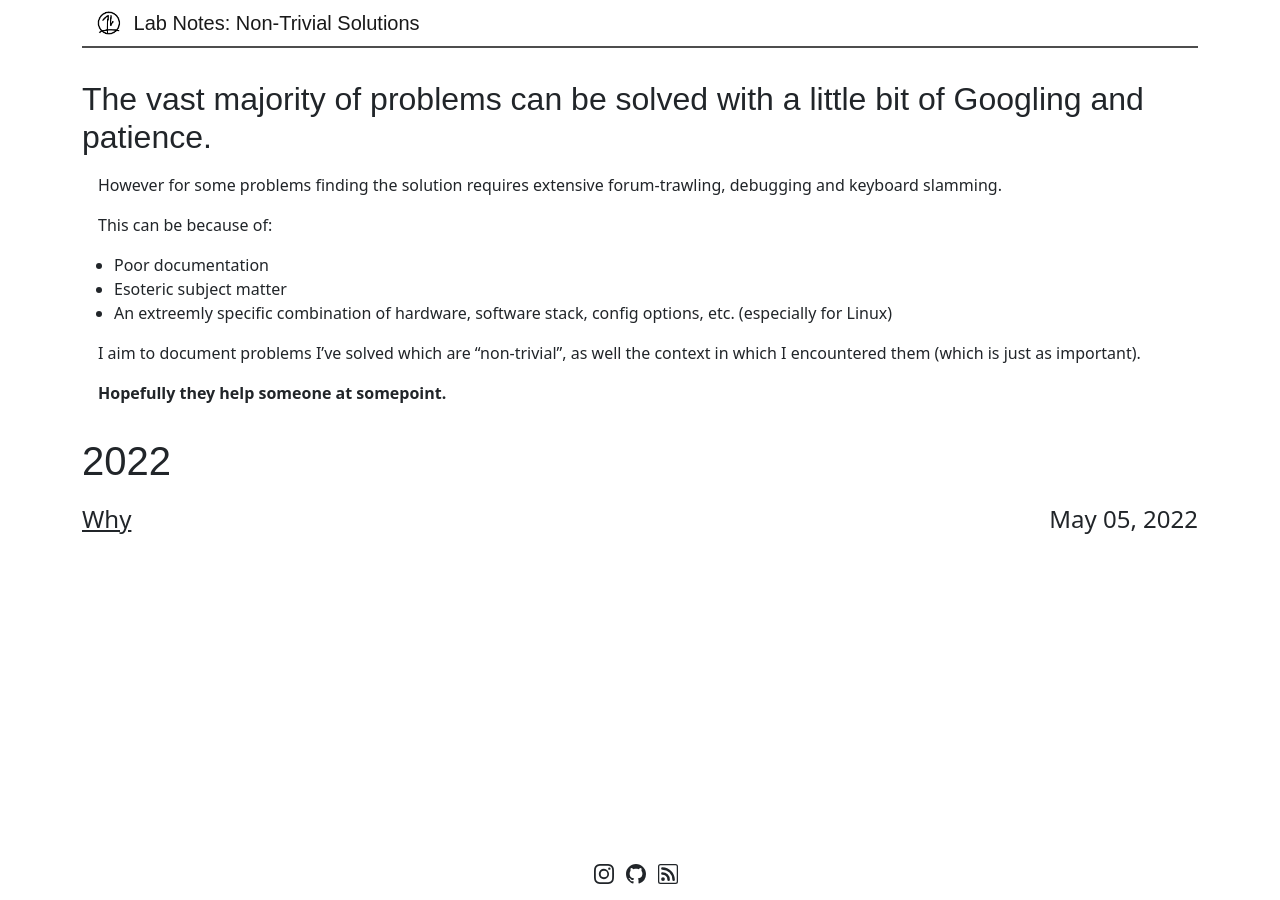
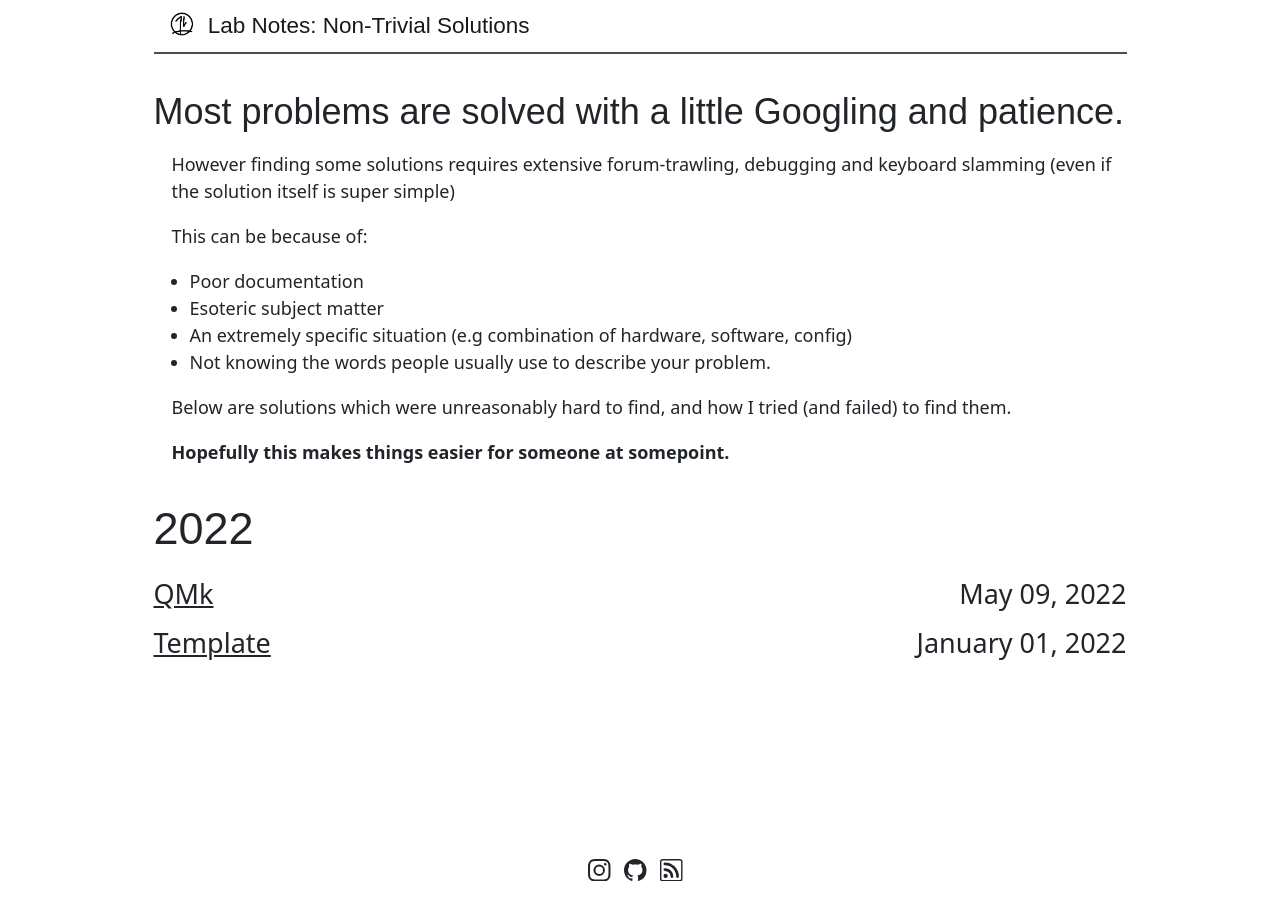
Before and after one commit to IbraheemR/labnotes, a Jekyll site: the page built from index.md, in a window 1280 px wide. Built offline with Jekyll 4.4.1, drawn with Linux system fonts in a browser that asks for light colours; some web fonts are replaced.

Commit message:
Reword stuff, add template post & QMK post

```diff
--- a/_includes/navigation.html
+++ b/_includes/navigation.html
@@ -6,7 +6,7 @@
     <img src="{{ site.darkavatar | relative_url }}" alt="dark avatar" width="30" class="d-inline-block align-top m-0 dark-avatar">
     {% endif %}
       {{ site.name }}</a>
-    <button class="navbar-toggler" type="button" data-bs-toggle="collapse" data-bs-target="#navbarNav" aria-controls="navbarNav" aria-expanded="false" aria-label="Toggle navigation">
+    <!-- <button class="navbar-toggler" type="button" data-bs-toggle="collapse" data-bs-target="#navbarNav" aria-controls="navbarNav" aria-expanded="false" aria-label="Toggle navigation">
       <span class="navbar-toggler-icon"></span>
     </button>
     <div class="collapse navbar-collapse" id="navbarNav">
@@ -17,6 +17,6 @@
           </li>
         {% endfor %}
       </ul>
-    </div>
+    </div> -->
   </div>
 </nav>
--- a/_sass/main.scss
+++ b/_sass/main.scss
@@ -146,3 +146,11 @@ body {
     color: #e1e1e1;
   }
 }
+
+:root {
+  font-size: 18px;
+}
+
+body > .container{
+  max-width: 1000px;
+}
--- a/index.md
+++ b/index.md
@@ -3,20 +3,18 @@ title: Home
 layout: default
 ---
 
-## The vast majority of problems can be solved with a little bit of Googling and patience.
+## Most problems are solved with a little Googling and patience.
 
-However for some problems finding the solution requires extensive forum-trawling, debugging and keyboard slamming.
+However finding some solutions requires extensive forum-trawling, debugging and keyboard slamming (even if the solution itself is super simple)
 
 This can be because of:
 - Poor documentation
 - Esoteric subject matter
-- An extreemly specific combination of hardware, software stack, config options, etc. (especially for Linux)
+- An extremely specific situation (e.g combination of hardware, software, config)
+- Not knowing the words people usually use to describe your problem.
 
-I aim to document problems I've solved which are "non-trivial", as well the context in which I encountered them (which is just as important).
+Below are solutions which were unreasonably hard to find, and how I tried (and failed) to find them.
 
-**Hopefully they help someone at somepoint.**
-
-
-
+**Hopefully this makes things easier for someone at somepoint.**
 
 {% include archive.html %}
```
Also changed, not shown: _posts/2022-01-01-template.md (added, +33 -0 lines), _posts/2022-05-05-QMK-split-keyboard.md (deleted, +0 -5 lines), _posts/2022-05-09-qmk-split-keyboard.md (added, +35 -0 lines).
